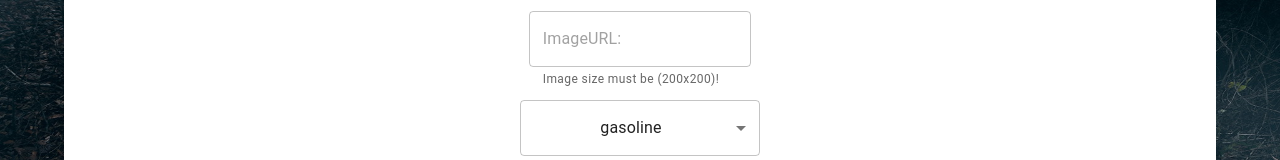
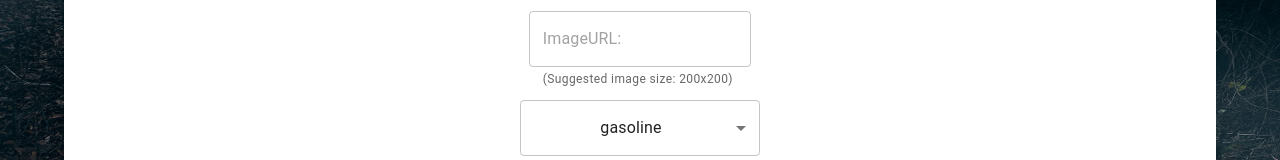
Before and after one commit to marknagy93/react-modulzaro-app, a React (Create React App) app: page /addcars in a window 1280 px wide. Shown: the part 350-510 px from the top of the page. Built offline with nearby package versions, Linux system fonts and the light colour scheme.

Commit message:
Kép megfelelő megjelenítése a táblázatban, kiválasztott mérettől függetlenül

```diff
--- a/src/components/CarsTable.jsx
+++ b/src/components/CarsTable.jsx
@@ -24,7 +24,7 @@ const columns = (deleteElement) => {
             headerAlign: 'center',
             width: 200,
             editable: false,
-            renderCell: (params) => <img src={params.value} />
+            renderCell: (params) => <img width={200} height={200} style={{objectFit: 'cover'}} src={params.value} />
         },
         {
             field: 'brand',
--- a/src/components/Form.jsx
+++ b/src/components/Form.jsx
@@ -25,7 +25,7 @@ const Form = ({ onChange, fuelValue, setFuelValue, fuelValues, conditionValue, s
                     <FormControl sx={{ width: '25ch', marginTop: '10px' }}>
                         <OutlinedInput placeholder="ImageURL:" id="carImage" />
                         <FormHelperText>
-                            Image size must be (200x200)!
+                            (Suggested image size: 200x200)
                         </FormHelperText>
                     </FormControl>
                     <TextField
```
